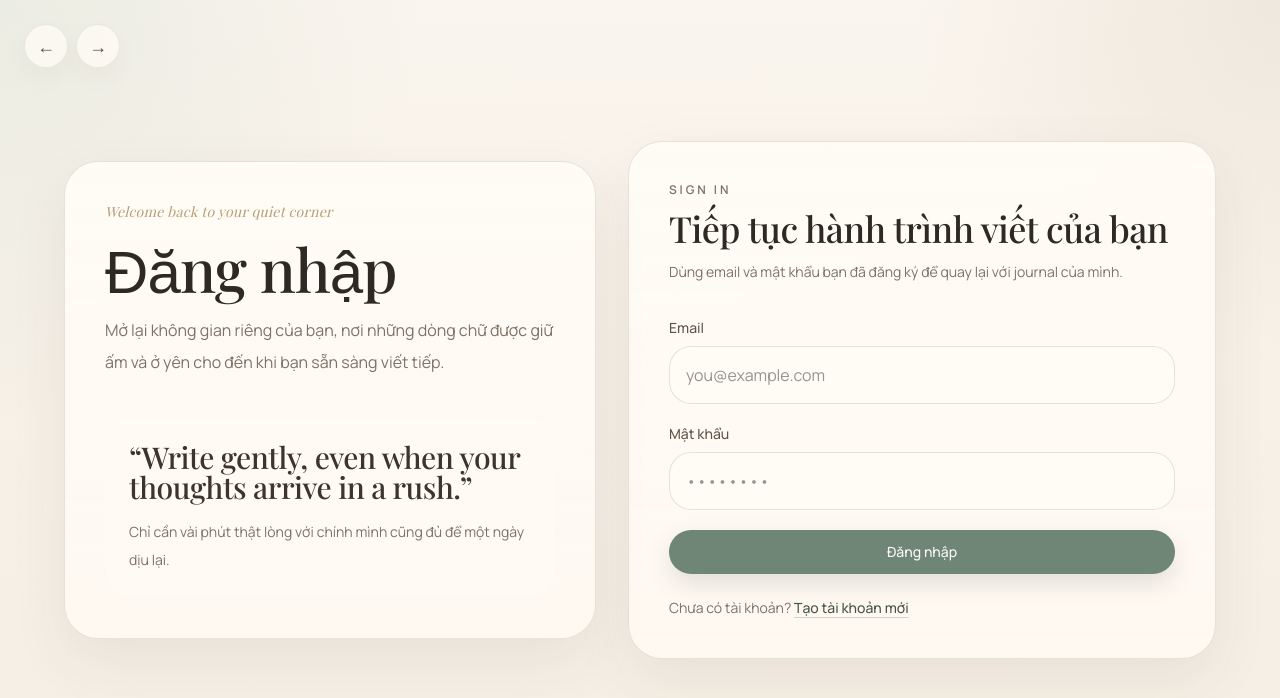
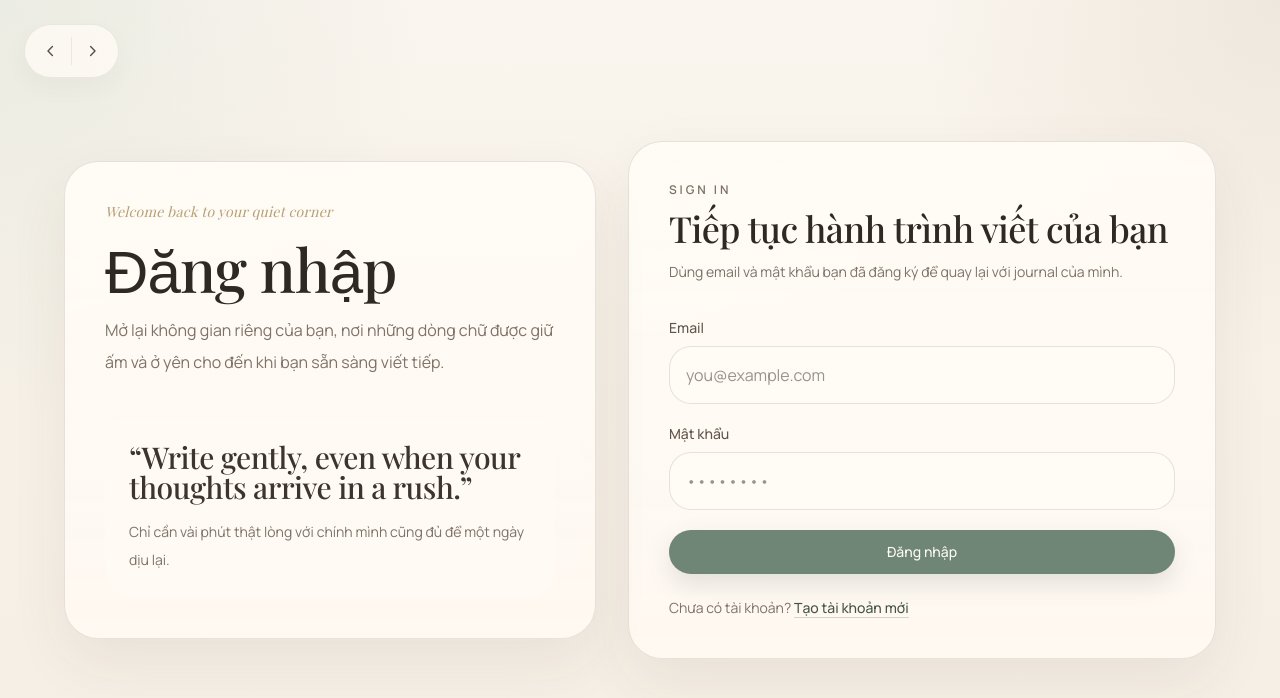
Before and after one commit to luanbacht/journal-web-app, a Next.js app: page /sign-in in a window 1280 px wide. Shown: the top 698 px of the page. Built offline with nearby package versions, Linux system fonts and the light colour scheme; no server answers.

Commit message:
Refine history navigation UI

```diff
--- a/app/globals.css
+++ b/app/globals.css
@@ -67,6 +67,36 @@ body {
     backdrop-filter: blur(14px);
   }
 
+  .history-nav-button {
+    display: inline-flex;
+    height: 2.5rem;
+    width: 2.5rem;
+    align-items: center;
+    justify-content: center;
+    border-radius: 9999px;
+    color: #5a5148;
+    transition:
+      background-color 160ms ease,
+      color 160ms ease,
+      transform 160ms ease,
+      box-shadow 160ms ease;
+  }
+
+  .history-nav-button:hover {
+    transform: translateY(-0.5px);
+    background: rgba(255, 251, 245, 0.94);
+    color: #3f392f;
+    box-shadow: 0 10px 20px rgba(77, 63, 46, 0.06);
+  }
+
+  .history-nav-button:focus-visible {
+    outline: none;
+    background: rgba(255, 251, 245, 0.98);
+    box-shadow:
+      0 0 0 3px rgba(111, 133, 117, 0.18),
+      0 10px 20px rgba(77, 63, 46, 0.06);
+  }
+
   .soft-button {
     border: 1px solid rgba(111, 133, 117, 0.16);
     background: rgba(255, 251, 245, 0.82);
--- a/app/ui/history-nav.tsx
+++ b/app/ui/history-nav.tsx
@@ -1,30 +1,69 @@
 "use client";
 
 import { useRouter } from "next/navigation";
+
+function ChevronLeftIcon() {
+  return (
+    <svg
+      aria-hidden="true"
+      viewBox="0 0 20 20"
+      className="h-4 w-4"
+      fill="none"
+      stroke="currentColor"
+      strokeWidth="1.8"
+      strokeLinecap="round"
+      strokeLinejoin="round"
+    >
+      <path d="M11.75 4.5 6.25 10l5.5 5.5" />
+    </svg>
+  );
+}
+
+function ChevronRightIcon() {
+  return (
+    <svg
+      aria-hidden="true"
+      viewBox="0 0 20 20"
+      className="h-4 w-4"
+      fill="none"
+      stroke="currentColor"
+      strokeWidth="1.8"
+      strokeLinecap="round"
+      strokeLinejoin="round"
+    >
+      <path d="m8.25 4.5 5.5 5.5-5.5 5.5" />
+    </svg>
+  );
+}
 
 export default function HistoryNav() {
   const router = useRouter();
 
   return (
-    <div className="fixed left-4 top-4 z-40 flex items-center gap-2 sm:left-6 sm:top-6">
+    <div className="fixed left-4 top-4 z-40 sm:left-6 sm:top-6">
+      <div className="toolbar-pill flex items-center overflow-hidden rounded-full p-1.5">
         <button
           type="button"
           onClick={() => router.back()}
           aria-label="Lùi"
           title="Lùi"
-        className="toolbar-pill flex h-11 w-11 items-center justify-center rounded-full text-lg font-medium text-[#5a5148] transition hover:-translate-y-0.5 hover:bg-[rgba(255,251,245,0.96)]"
+          className="history-nav-button"
         >
-        ←
+          <ChevronLeftIcon />
+          <span className="sr-only">Lùi</span>
         </button>
+        <div className="h-7 w-px bg-[rgba(111,133,117,0.14)]" />
         <button
           type="button"
           onClick={() => router.forward()}
           aria-label="Tiến"
           title="Tiến"
-        className="toolbar-pill flex h-11 w-11 items-center justify-center rounded-full text-lg font-medium text-[#5a5148] transition hover:-translate-y-0.5 hover:bg-[rgba(255,251,245,0.96)]"
+          className="history-nav-button"
         >
-        →
+          <ChevronRightIcon />
+          <span className="sr-only">Tiến</span>
         </button>
+      </div>
     </div>
   );
 }
```
Lines whose indentation alone changed are shown as unchanged.
